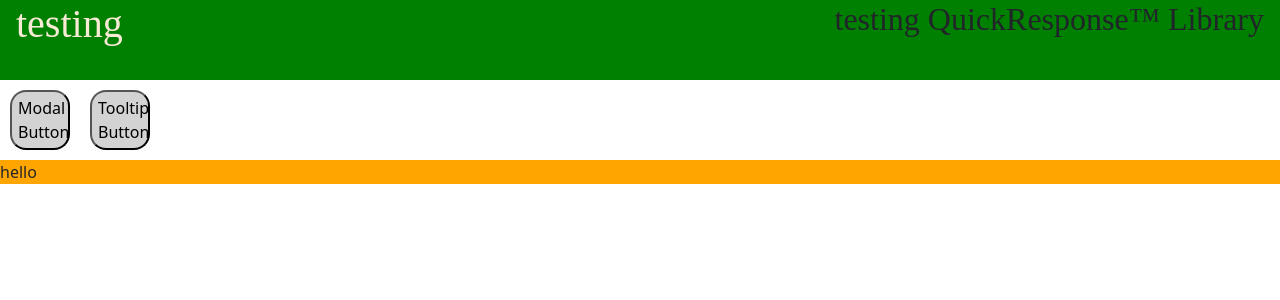
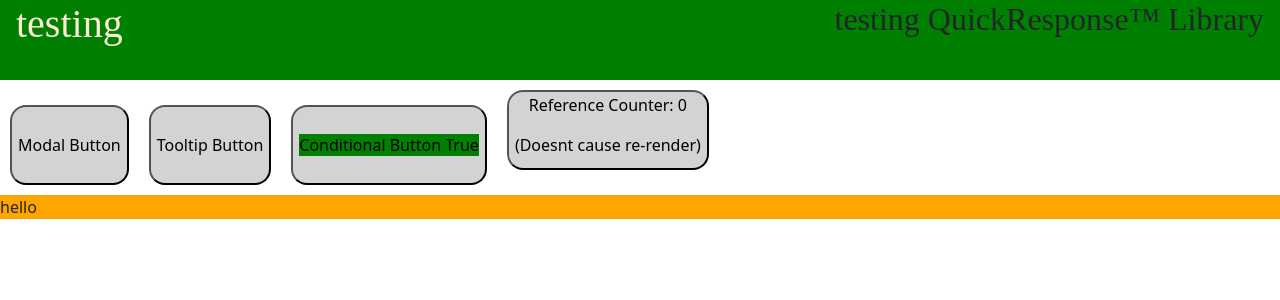
Before and after one commit to TrevorTress/development-oasis, a React (Create React App) app: page / in a window 1280 px wide. Shown: the top 300 px of the page. Built offline with nearby package versions, Linux system fonts and the light colour scheme.

Commit message:
added conditional and useRef buttons

```diff
--- a/src/Button.js
+++ b/src/Button.js
@@ -2,8 +2,8 @@ import { useState } from 'react';
 import styled from 'styled-components';
 
 const Button = styled.button`
-	width: 60px;
-	height: 60px;
+	width: fit-content;
+	height: 10vh;
 	margin: 10px;
 	background-color: lightgrey;
 	border-radius: 1em;
--- a/src/routes/Home.js
+++ b/src/routes/Home.js
@@ -1,4 +1,4 @@
-import { useState } from 'react';
+import { useState, useEffect, useRef } from 'react';
 import Header from '../Header';
 import Button from '../Button';
 import Footer from '../Footer';
@@ -8,6 +8,11 @@ import 'bootstrap/dist/css/bootstrap.min.css';
 import BSTooltip from 'react-bootstrap/Tooltip';
 
 const Home = () => {
+	// code that should only run on page load
+	// useEffect(() => {
+	// 	console.log('Hello Trevor');
+	// }, []);
+
 	// tooltip render function
 	const renderTooltip = (content) => <BSTooltip id="button-tooltip">{content}</BSTooltip>;
 
@@ -22,14 +27,30 @@ const Home = () => {
 	const handleShowModal = () => {
 		setShowModal(true);
 	};
+
+	//conditional state
+	const [conditional, setConditional] = useState(true);
+
+	const myRef = useRef(0);
+
+	const increment = () => {
+		myRef.current += 1;
+	};
 	return (
 		<>
 			<Header title="testing" />
 			<Button onClick={handleShowModal}>Modal Button</Button>
 
-			<Tooltip placement="right" delay={{ show: 250, hide: 400 }} overlay={renderTooltip('This is a tooltip!')}>
+			<Tooltip placement="top" delay={{ show: 250, hide: 400 }} overlay={renderTooltip('This is a tooltip!')}>
 				<Button>Tooltip Button</Button>
 			</Tooltip>
+
+			<Button onClick={() => setConditional(!conditional)}>{conditional ? <span style={{ background: 'green' }}>Conditional Button True</span> : <span style={{ background: 'red' }}>Conditional Button False</span>}</Button>
+
+			<Button onClick={increment}>
+				<p>Reference Counter: {myRef.current}</p>
+				<p>(Doesnt cause re-render)</p>
+			</Button>
 
 			<Footer />
 			<Modal title="This is a modal!" showHandler={showModal} hideHandler={() => setShowModal(false)} />
```
